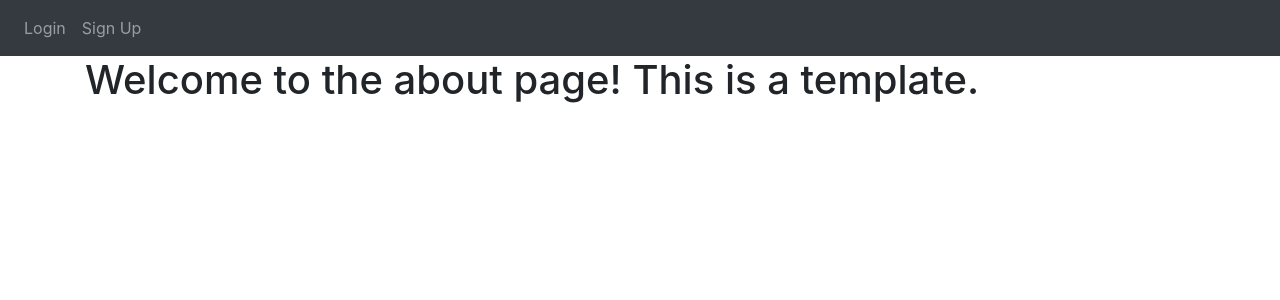
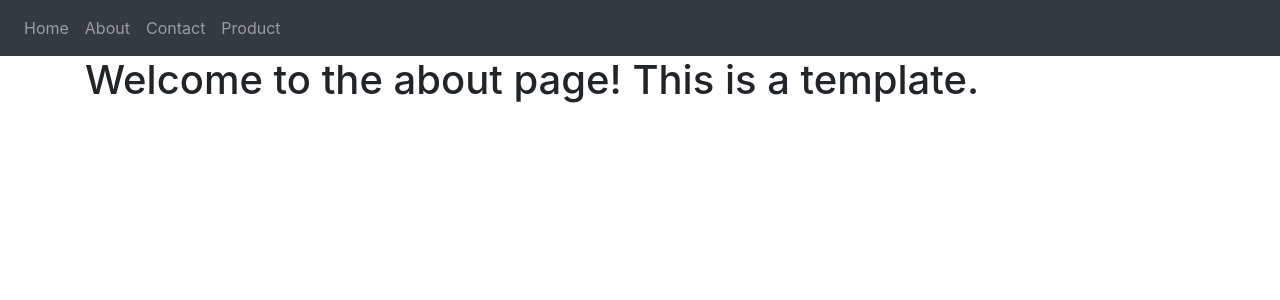
Before and after one commit to undadabed/Django-Website, a Django app: page /about/ in a window 1280 px wide. Shown: the top 300 px of the page. Run offline with Django 4.2, Linux system fonts and the light colour scheme; some libraries are stand-ins or nearby versions.

Commit message:
Fixed nav bar, new prototype product page

```diff
--- a/djangowebsite/djangowebsite/urls.py
+++ b/djangowebsite/djangowebsite/urls.py
@@ -17,10 +17,12 @@ from django.contrib import admin
 from django.urls import path
 
 from pages.views import homepage_view, contact_view, about_view
+from Products.views import product_detail_view
 
 urlpatterns = [
     path('admin/', admin.site.urls),
     path('', homepage_view, name='home'),
-    path('about/', about_view, name='home'),
-    path('contact/', contact_view, name='home'),
+    path('about/', about_view),
+    path('contact/', contact_view),
+    path('product/', product_detail_view),
 ]
--- a/djangowebsite/templates/navbar.html
+++ b/djangowebsite/templates/navbar.html
@@ -9,13 +9,10 @@
   </button>
   <div class="collapse navbar-collapse" id="navbar">
     <div class="navbar-nav">
-      {% if user.is_authenticated %}
       <a class="nav-item nav-link" id="Home" href="/">Home</a>
-      <a class="nav-item nav-link" id="logout" href="/logout">Logout</a>
-      {% else %}
-      <a class="nav-item nav-link" id="login" href="/login">Login</a>
-      <a class="nav-item nav-link" id="signUp" href="/sign-up">Sign Up</a>
-      {% endif %}
+      <a class="nav-item nav-link" id="about" href="/about">About</a>
+      <a class="nav-item nav-link" id="contact" href="/contact">Contact</a>
+      <a class="nav-item nav-link" id="product" href="/product">Product</a>
     </div>
   </div>
 </nav>
--- /dev/null
+++ b/djangowebsite/templates/product/detail.html
@@ -0,0 +1,5 @@
+{% extends 'base.html' %} {% block content %}
+<h1>{{ object.title }}</h1>
+<p>{{ object.description }}</p>
+<p>{{ object.price }}</p>
+{% endblock %}
```
Also changed, not shown: djangowebsite/Products/views.py (+7 -0 lines), djangowebsite/db.sqlite3.
